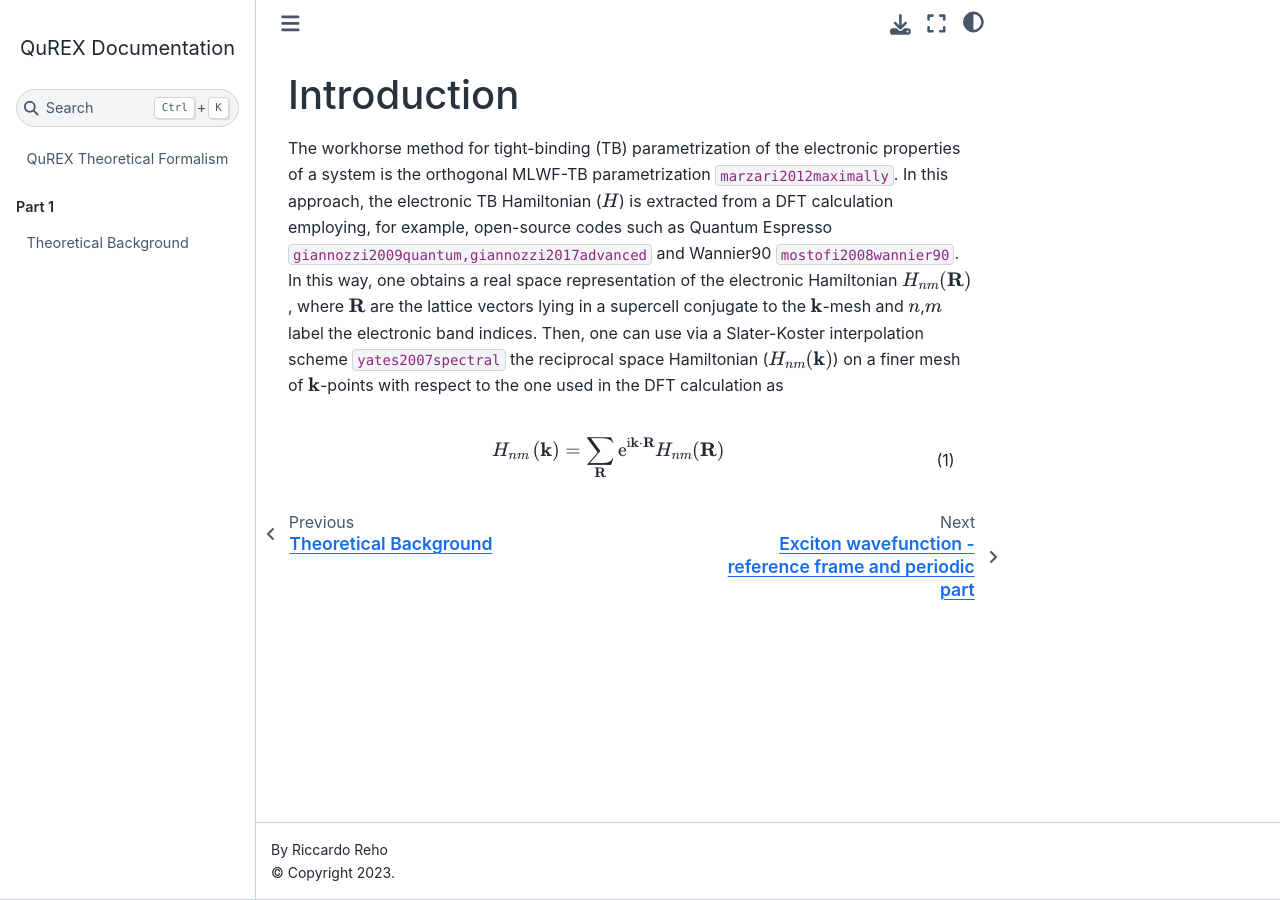
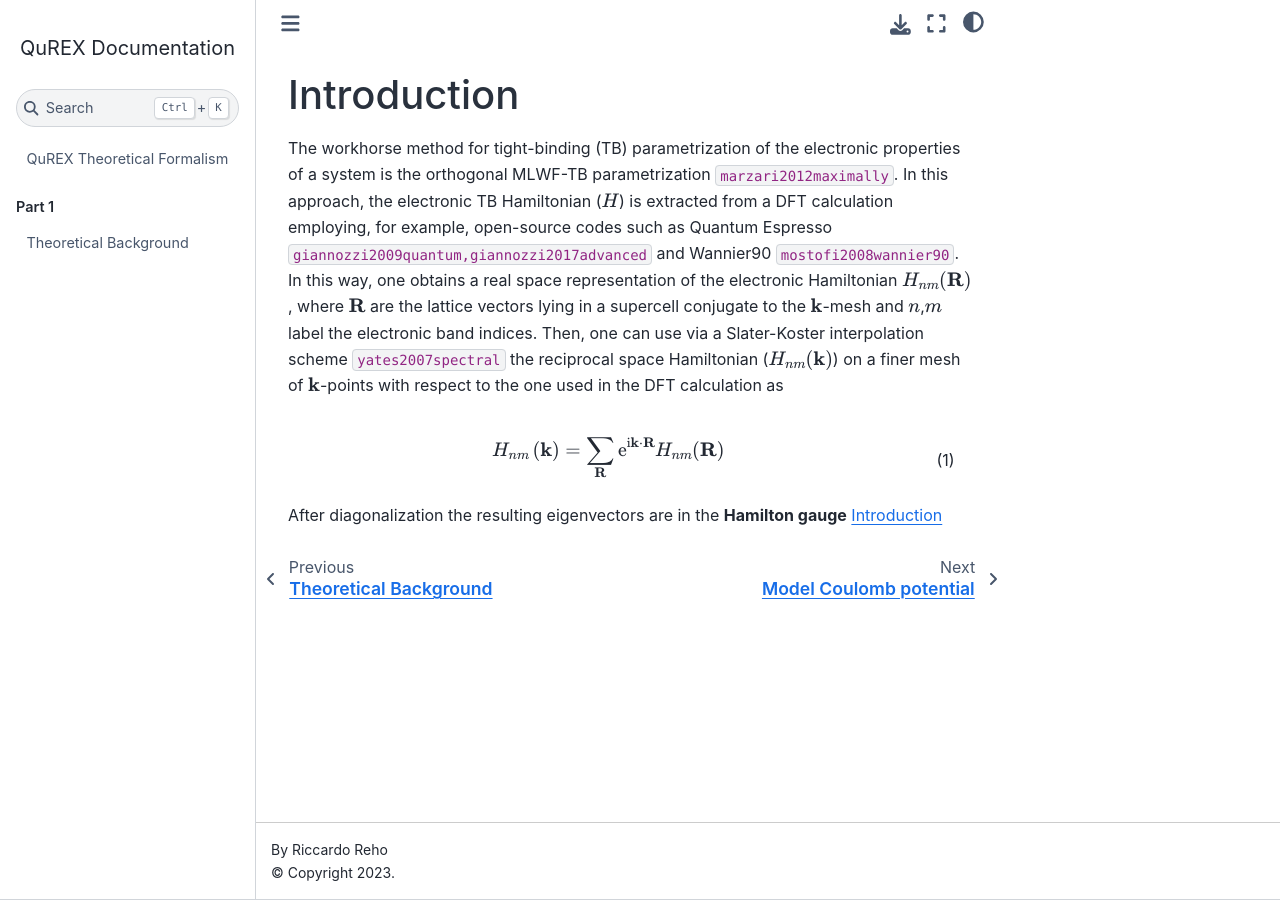
Before and after one commit to yambo-code/yambopy, a Jupyter Book: the page built from docs/QuREX-book/model_hamiltonian.md, in a window 1280 px wide. Built offline with Jupyter Book 1.0.4 settings and Sphinx 7.4.7 and the Sphinx Book theme 1.1.4, drawn with Linux system fonts in a browser that asks for light colours; cross-references to code outside the pages are shown as plain code.

Commit message:
update doc

```diff
--- a/docs/QuREX-book/_toc.yml
+++ b/docs/QuREX-book/_toc.yml
@@ -10,6 +10,8 @@ parts:
     - file: theoretical_background  # Acts as the section's intro
       sections:
         - file: model_hamiltonian
+        - file: coulomb_potential
+        - file: h2p
         - file: wannier_exciton
         - file: wannier_chern
         - file: wannier_basis
--- a/docs/QuREX-book/model_hamiltonian.md
+++ b/docs/QuREX-book/model_hamiltonian.md
@@ -7,3 +7,5 @@ Then, one can use via a Slater-Koster interpolation scheme {cite}`yates2007spect
 $$
 H_{n m}\left(\mathbf{k}\right)=\sum_{\mathbf{R}} \mathrm{e}^{\mathrm{i} \mathbf{k} \cdot \mathbf{R}} H_{n m}(\mathbf{R})
 $$ (HR)
+
+After diagonalization the resulting eigenvectors are in the **Hamilton gauge** {doc}`model_hamiltonian`
```
Also changed, not shown: docs/QuREX-book/bse_equation.md (+2 -1 lines), docs/QuREX-book/coulomb_potential.md (added, +1 -0 lines), docs/QuREX-book/h2p.md (+12 -0 lines).
